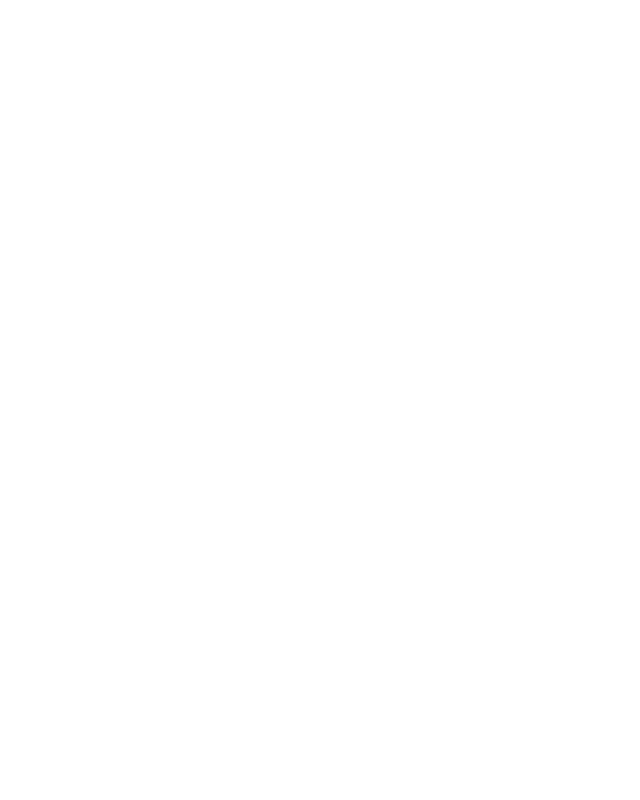
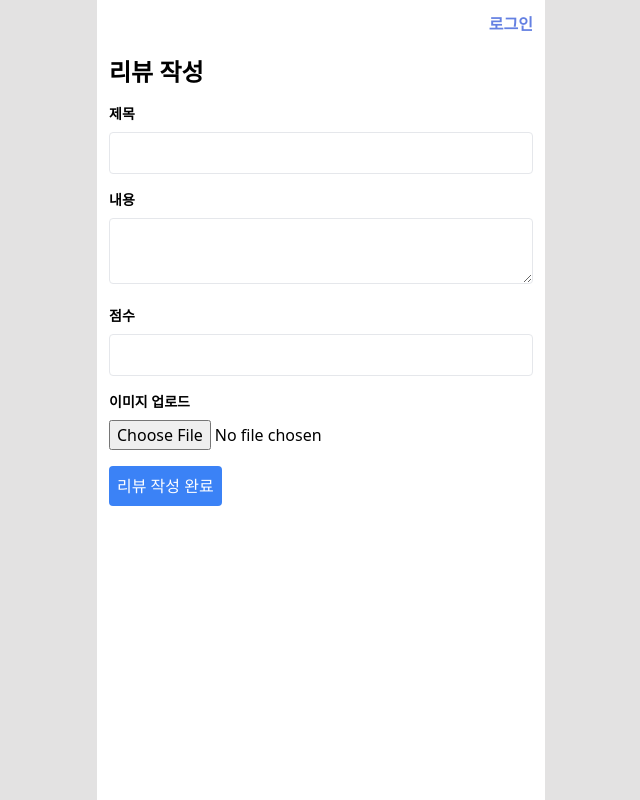
Before and after one commit to cojar/whats_hot_frontend, a React (Vite) app: page /reviewForm in a window 1280 px wide. Before the commit this address had no page. Shown: the whole page, without its empty margins (319-959 px from the left). Built offline with nearby package versions, Linux system fonts and the light colour scheme.

Commit message:
새로고침

```diff
--- a/src/App.jsx
+++ b/src/App.jsx
@@ -5,7 +5,7 @@
 import DetailPage from "./pages/DetailPage";
 import SignUp from "./pages/SignUp";
 import Logout from "./pages/Logout";
-import ReviewWrite from "./pages/ReviewWrite";
+import ReviewForm from "./pages/ReviewForm";
 
 function App() {
   return (
@@ -18,8 +18,8 @@
           <Route path="/signup" element={<SignUp />} />
           <Route path="/DetailPage/:id" element={<DetailPage />} />
           <Route
-            path="/review/write"
-            element={<ReviewWrite />}
+            path="/reviewForm"
+            element={<ReviewForm />}
           />
         </Route>
       </Routes>
--- a/src/components/Review.jsx
+++ b/src/components/Review.jsx
@@ -31,13 +31,12 @@
     fetchReviews();
   }, [spotId]);
 
-
   return (
     <div className="mt-4">
       <div className="flex justify-between items-center mb-4">
         <p className="text-xl font-bold">리뷰</p>
         {isLoggedIn() && (
-          <Link to="/review/write">
+          <Link to="/reviewForm">
             <button>
               <FaRegPenToSquare size={20} className="text-sm text-primary" />
             </button>
--- a/src/pages/DetailPage.jsx
+++ b/src/pages/DetailPage.jsx
@@ -12,6 +12,7 @@
     setSelectedSpotId(spotId);
   }, []);
 
+
   return (
     <>
       <Detail spotId={selectedSpotId} />
--- a/src/pages/ReviewWrite.jsx
+++ b/src/pages/ReviewForm.jsx
@@ -1,14 +1,15 @@
 import React, { useState } from "react";
-import { useNavigate } from "react-router-dom";
+import { useNavigate, useParams } from "react-router-dom";
 
-export default function ReviewWrite({ id, setReviews }) {
+export default function ReviewWrite() {
   const [title, setTitle] = useState("");
   const [content, setContent] = useState("");
   const [score, setScore] = useState("");
   const [image, setImage] = useState(null);
 
   const navigate = useNavigate();
-
+  const { spotId } = useParams();
+  console.log("Extracted spotId:", spotId);
   const handleSubmit = async (e) => {
     e.preventDefault();
 
@@ -16,12 +17,17 @@
       const accessToken = localStorage.getItem("accessToken");
       if (!accessToken) {
         console.error("사용자가 로그인되어 있지 않습니다.");
-        // 토큰이 없는 경우에 대한 처리 추가
         return;
       }
 
+      console.log("id:", spotId);
+      console.log("title:", title);
+      console.log("content:", content);
+      console.log("score:", score);
+      console.log("image:", image);
+
       const formData = new FormData();
-      formData.append("spotId", id);
+      formData.append("spotId", spotId);
       formData.append("title", title);
       formData.append("content", content);
       formData.append("score", score);
@@ -30,7 +36,7 @@
         formData.append("image", image);
       }
 
-      console.log("전송할 폼 데이터:", formData); // 폼 데이터 확인
+      console.log("전송할 폼 데이터:", formData);
 
       const response = await fetch("https://whatshot.pintor.dev/api/reviews", {
         method: "POST",
@@ -43,20 +49,16 @@
       if (response.ok) {
         const responseData = await response.json();
         console.log("리뷰 작성 성공:", responseData);
-        // Review 컴포넌트의 리뷰 목록 업데이트
-        setReviews((prevReviews) => [...prevReviews, responseData.data]);
-        navigate(`/DetailPage/${id}`);
+
+        navigate(`/DetailPage/${spotId}`);
       } else {
         const errorData = await response.json();
         console.error("리뷰 작성 실패:", errorData);
-        // 서버에서 전달하는 에러 메시지 처리 추가
       }
     } catch (error) {
       console.error("에러입니다:", error);
-      // 일반적인 에러 처리 추가
     }
   };
-
   return (
     <div className="mt-5">
       <h2 className="text-2xl font-bold mb-4">리뷰 작성</h2>
```
Also changed, not shown: vercel.json (added).
